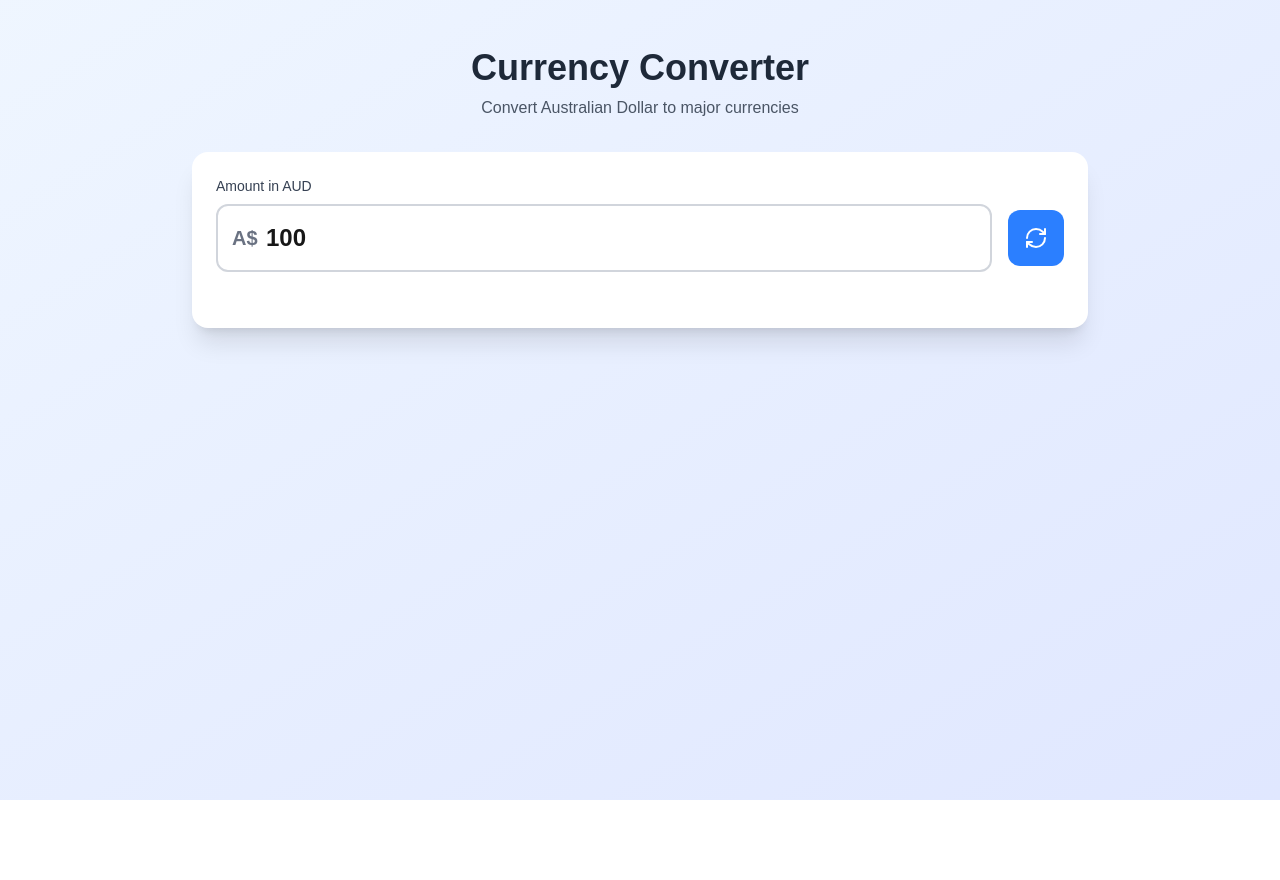
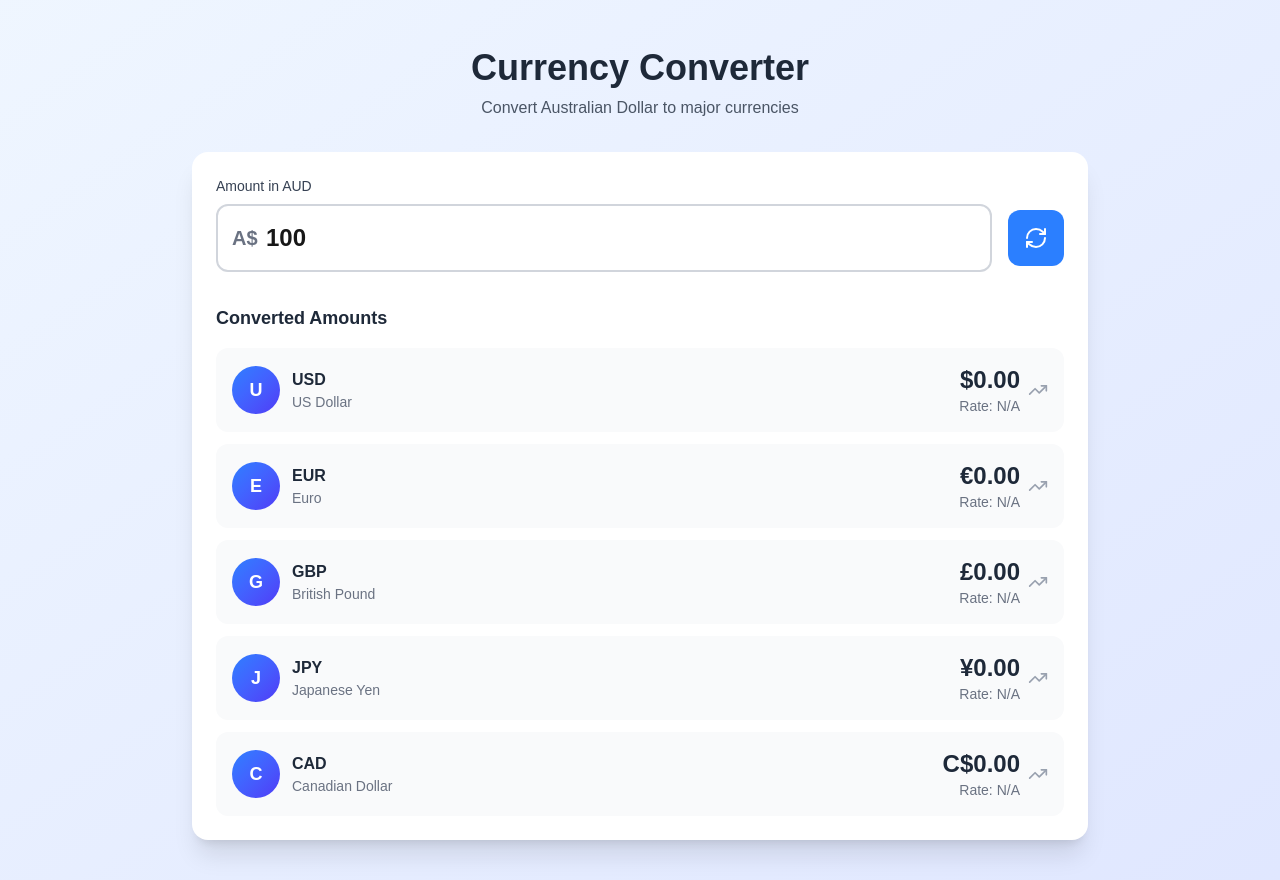
Before and after one commit to Mohitkumar33/currency-convertor, a Next.js app: page / in a window 1280 px wide. Before the commit the page ends 800 px from the top, so only its background shows below. Built offline with nearby package versions, Linux system fonts and the light colour scheme.

Commit message:
Add CurrencyCard component and update ConvertedList; integrate ConvertedList in CurrencyConverter with TARGET_CURRENCIES constant

```diff
--- a/src/components/ConvertedList.tsx
+++ b/src/components/ConvertedList.tsx
@@ -1,9 +1,36 @@
-const ConvertedList: React.FC = () => {
-  return (
-    <div>
-      <h1>Converted List</h1>
+import React from "react";
+import CurrencyCard from "./CurrencyCard";
+import { Currency, ExchangeRates } from "@/types/currency";
+
+interface Props {
+  targetCurrencies: Currency[];
+  rates: ExchangeRates;
+  audAmount: number;
+  onSelect: (code: string) => void;
+}
+
+const ConvertedList: React.FC<Props> = ({
+  targetCurrencies,
+  rates,
+  audAmount,
+  onSelect,
+}) => (
+  <div>
+    <h2 className="text-lg font-semibold text-gray-800 mb-4">
+      Converted Amounts
+    </h2>
+    <div className="space-y-3">
+      {targetCurrencies.map((c) => (
+        <CurrencyCard
+          key={c.code}
+          currency={c}
+          rate={rates[c.code]}
+          amount={audAmount}
+          onClick={() => onSelect(c.code)}
+        />
+      ))}
     </div>
-  );
-};
+  </div>
+);
 
 export default ConvertedList;
--- /dev/null
+++ b/src/components/CurrencyCard.tsx
@@ -0,0 +1,44 @@
+import React from "react";
+import { TrendingUp } from "lucide-react";
+import { Currency } from "@/types/currency";
+
+interface Props {
+  currency: Currency;
+  rate?: number;
+  amount: number;
+  onClick: () => void;
+}
+
+const CurrencyCard: React.FC<Props> = ({ currency, rate, amount, onClick }) => {
+  const converted = rate ? (amount * rate).toFixed(2) : "0.00";
+  return (
+    <div
+      onClick={onClick}
+      className="flex items-center justify-between p-4 bg-gray-50 rounded-xl hover:bg-blue-50 cursor-pointer transition-all hover:shadow-md group"
+    >
+      <div className="flex items-center gap-3">
+        <div className="w-12 h-12 bg-gradient-to-br from-blue-500 to-indigo-600 rounded-full flex items-center justify-center text-white font-bold text-lg">
+          {currency.code[0]}
+        </div>
+        <div>
+          <div className="font-semibold text-gray-800">{currency.code}</div>
+          <div className="text-sm text-gray-500">{currency.name}</div>
+        </div>
+      </div>
+      <div className="flex items-center gap-2">
+        <div className="text-right">
+          <div className="text-2xl font-bold text-gray-800">
+            {currency.symbol}
+            {converted}
+          </div>
+          <div className="text-sm text-gray-500">
+            Rate: {rate ? rate.toFixed(4) : "N/A"}
+          </div>
+        </div>
+        <TrendingUp className="w-5 h-5 text-gray-400 group-hover:text-blue-500 transition-colors" />
+      </div>
+    </div>
+  );
+};
+
+export default CurrencyCard;
--- a/src/components/CurrencyConverter.tsx
+++ b/src/components/CurrencyConverter.tsx
@@ -1,6 +1,8 @@
 "use client";
 import React, { useState, useEffect } from "react";
 import CurrencyInput from "./CurrencyInput";
+import ConvertedList from "./ConvertedList";
+import { TARGET_CURRENCIES } from "@/constants/app.const";
 
 const CurrencyConverter: React.FC = () => {
   const [audAmount, setAudAmount] = useState(100);
@@ -24,6 +26,13 @@ const CurrencyConverter: React.FC = () => {
             onRefresh={() => {}}
             loading={false}
           />
+
+          <ConvertedList
+            targetCurrencies={TARGET_CURRENCIES}
+            rates={{}}
+            audAmount={audAmount}
+            onSelect={() => {}}
+          />
         </div>
       </div>
     </div>
--- /dev/null
+++ b/src/constants/app.const.ts
@@ -0,0 +1,9 @@
+import { Currency } from "@/types/currency";
+
+export const TARGET_CURRENCIES: Currency[] = [
+  { code: "USD", name: "US Dollar", symbol: "$" },
+  { code: "EUR", name: "Euro", symbol: "€" },
+  { code: "GBP", name: "British Pound", symbol: "£" },
+  { code: "JPY", name: "Japanese Yen", symbol: "¥" },
+  { code: "CAD", name: "Canadian Dollar", symbol: "C$" },
+];
--- a/src/types/currency.ts
+++ b/src/types/currency.ts
@@ -0,0 +1,10 @@
+export interface Currency {
+  code: string;
+  name: string;
+  symbol: string;
+}
+
+
+export interface ExchangeRates {
+  [key: string]: number;
+}
```
